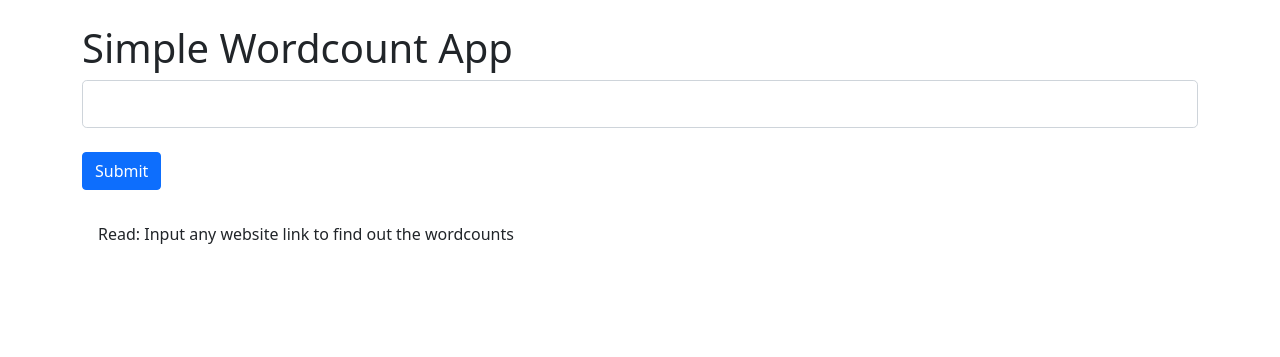
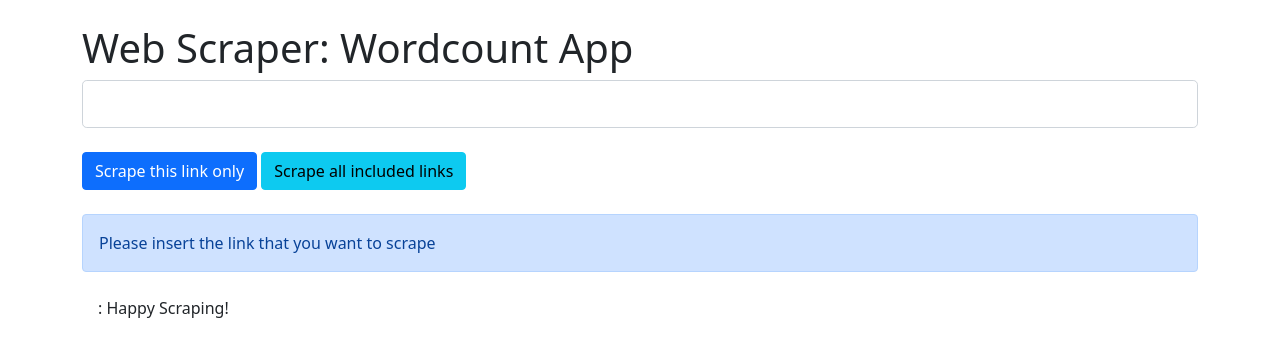
Before and after one commit to msrahman07/Python-Scraping-Text_Processing, a Flask app: page / in a window 1280 px wide. Shown: the top 357 px of the page. Run offline with Flask 2, Linux system fonts and the light colour scheme.

Commit message:
added scraping func for included links

```diff
--- a/app.py
+++ b/app.py
@@ -2,7 +2,7 @@ from crypt import methods
 from flask import Flask, render_template, request
 from flask import jsonify
 import requests
-from word_count import word_count_json
+from word_count import word_count_json, scrape_for_all_links
 import json
 
 app = Flask(__name__)
@@ -11,20 +11,38 @@ url = []
 
 @app.route("/", methods=["POST", "GET"])
 def home():
-    result = jsonify({"Read":"Input any website link to find out the wordcounts"})
+    result = jsonify({"":"Happy Scraping!"})
     urlinput = ""
+    result_len = 0
+    errors = False
     if(request.method == "POST"):
         print(request.form['url'])
         urlinput = request.form['url']
-        try:
-            # print (word_count_json(url))
-            result = jsonify(word_count_json(urlinput))
-            # print(result.json)
-        except:
-            urlinput = ""
-            result = jsonify({"Error":" Make sure it's a valid URL and starts with https://"})
+        if(request.form['links'] == "oneLink"):
+            try:
+                # print (word_count_json(url))
+                result = word_count_json(urlinput)
+                result_len = len(result)
+                result = jsonify(result)
+                # print(result.json)
+            except:
+                urlinput = ""
+                errors = True
+                result = jsonify({"Error":" Make sure it's a valid URL and starts with https://"})
+
+        elif(request.form['links'] == "allLinks"):
+            try:
+                print ("Scraping all links")
+                result1 = scrape_for_all_links(urlinput)
+                result_len = len(result1)
+                result = jsonify(result1)
+                # print(result.json)
+            except:
+                errors = True
+                urlinput = ""
+                result = jsonify({"Error":" Make sure it's a valid URL and starts with https://"})
     # print(url)
-    return render_template("index.html", result=result, formUrl=urlinput)
+    return render_template("index.html", result=result, formUrl=urlinput, result_len=result_len, errors=errors)
 
 @app.errorhandler(404)
 def page_not_found(e):
--- a/templates/index.html
+++ b/templates/index.html
@@ -4,6 +4,7 @@
 <!--[if IE 8]>         <html class="no-js lt-ie9"> <![endif]-->
 <!--[if gt IE 8]>      <html class="no-js"> <!--<![endif]-->
 <html>
+
 <head>
     <meta charset="utf-8">
     <meta http-equiv="X-UA-Compatible" content="IE=edge">
@@ -12,34 +13,65 @@
     <meta name="viewport" content="width=device-width, initial-scale=1">
     <link rel="stylesheet" href="">
     <!-- CSS only -->
-        <link href="https://cdn.jsdelivr.net/npm/bootstrap@5.1.3/dist/css/bootstrap.min.css" rel="stylesheet" integrity="sha384-1BmE4kWBq78iYhFldvKuhfTAU6auU8tT94WrHftjDbrCEXSU1oBoqyl2QvZ6jIW3" crossorigin="anonymous">
+    <link href="https://cdn.jsdelivr.net/npm/bootstrap@5.1.3/dist/css/bootstrap.min.css" rel="stylesheet"
+        integrity="sha384-1BmE4kWBq78iYhFldvKuhfTAU6auU8tT94WrHftjDbrCEXSU1oBoqyl2QvZ6jIW3" crossorigin="anonymous">
     <!-- JavaScript Bundle with Popper -->
-        <script src="https://cdn.jsdelivr.net/npm/bootstrap@5.1.3/dist/js/bootstrap.bundle.min.js" integrity="sha384-ka7Sk0Gln4gmtz2MlQnikT1wXgYsOg+OMhuP+IlRH9sENBO0LRn5q+8nbTov4+1p" crossorigin="anonymous"></script>
+    <script src="https://ajax.googleapis.com/ajax/libs/jquery/3.6.0/jquery.min.js"></script>
+    <script src="https://cdn.jsdelivr.net/npm/bootstrap@5.1.3/dist/js/bootstrap.bundle.min.js"
+        integrity="sha384-ka7Sk0Gln4gmtz2MlQnikT1wXgYsOg+OMhuP+IlRH9sENBO0LRn5q+8nbTov4+1p"
+        crossorigin="anonymous"></script>
 </head>
+
 <body class="container-sm">
     <br>
-        <h1>Simple Wordcount App</h1>
+    {% set loading = False %}
+    <h1>Web Scraper: Wordcount App</h1>
     <form action="" method="post">
-            <input class="form-control form-control-lg" type="text" name="url">
+        <input class="form-control form-control-lg" type="text" name="url" value={{formUrl}}>
         <br>
-            <button class="btn btn-primary" type="submit">Submit</button>
+        <button class="btn btn-primary" type="submit" name="links" value="oneLink" id="l">Scrape this link only</button>
+        <button class="btn btn-info" type="submit" name="links" value="allLinks">Scrape all included links</button>
     </form>
     <br>
-
+    <div class="alert alert-primary" role="alert" id="load"> Please insert the link that you want to scrape
+    </div>
     <div>
         {% if formUrl %}
         <span class="badge bg-secondary">Showing result for {{formUrl}}</span>
+        <li class="list-group-item active" aria-current="true">Total unique words: {{result_len}}</li>
         {% endif %}
         <ul class="list-group list-group-flush">
             {% for key,value in result.json.items() %}
+                {% if errors %}
+                    <div class="alert alert-danger" role="alert">{{key}}: {{value}}</div>
+                {% else %}
                     <li class="list-group-item">{{key}}: {{value}}</li>
+                {% endif %}
             {% endfor %}
         </ul>
     </div>
-        <!--[if lt IE 7]>
-            <p class="browsehappy">You are using an <strong>outdated</strong> browser. Please <a href="#">upgrade your browser</a> to improve your experience.</p>
-        <![endif]-->
+    <script>
+        const elements = document.getElementsByName("links");
+        for (const el of Array.from(elements)) {
+            el.addEventListener("click",myFunction);
+        }
+        function delay(time) {
+            return new Promise(resolve => setTimeout(resolve, time));
+        }
 
+        function myFunction() {
+            document.getElementById("load").innerHTML = "Loading...";
+            // while(true){
+            //     document.getElementById("load").innerHTML += "."
+            //     // delay(1000);
+            //     console.log("Hello")
+            // }
+            setTimeout(() => { document.getElementById("load").innerHTML = "It may take some time"; }, 5000);
+            setTimeout(() => { document.getElementById("load").innerHTML = "Scraping all links.... It is a huge website"; }, 10000);
+            setTimeout(() => { document.getElementById("load").innerHTML = "I appreciate your patience"; }, 20000);
+        }
+    </script>
     <script src="" async defer></script>
 </body>
+
 </html>
```
Also changed, not shown: word_count.py (+31 -3 lines), 2 other files. Lines whose indentation alone changed are shown as unchanged.
